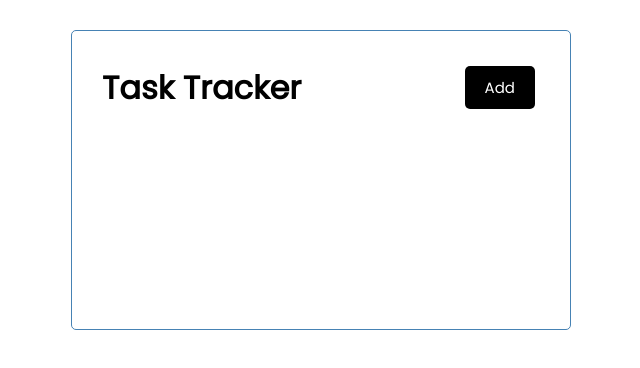
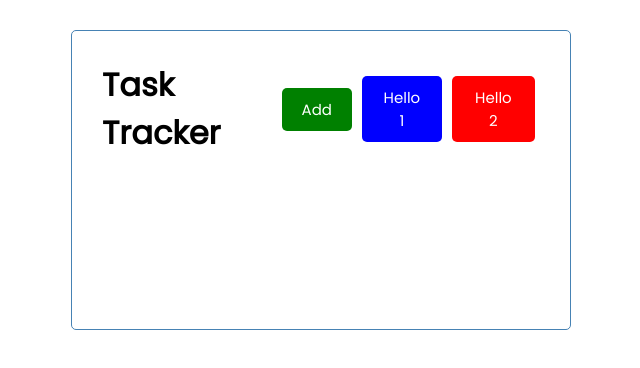
Before and after one commit to Aryamaan23/React-23, a React (Create React App) app in the folder task-tracker/: page / in a window 1280 px wide. Shown: the top 368 px of the page, without its empty margins (319-959 px from the left). Built offline with nearby package versions, Linux system fonts and the light colour scheme.

Commit message:
Button:styling

```diff
--- /dev/null
+++ b/task-tracker/src/components/Button.js
@@ -0,0 +1,17 @@
+import PropTypes from 'prop-types'
+
+const Button = ({color,text}) => {
+    return (
+        <button style={{backgroundColor:color}} className='btn'>{text}</button>
+    )
+}
+
+Button.defaultProps={
+    color:'steelblue'
+}
+
+Button.propTypes={
+    text:PropTypes.string,
+    color:PropTypes.string
+}
+export default Button
--- a/task-tracker/src/components/Header.js
+++ b/task-tracker/src/components/Header.js
@@ -1,11 +1,13 @@
 import PropTypes from 'prop-types'
-
+import Button from './Button'
 
 const Header = ({title}) => {
     return (
        <header className='header'>
            <h1 >{title}</h1>
-           <button className='btn'>Add</button>
+           <Button color='green' text='Add'/>
+           <Button color='blue' text='Hello 1 '/>
+           <Button color='red' text='Hello 2'/>
        </header>
     )
 }
```
